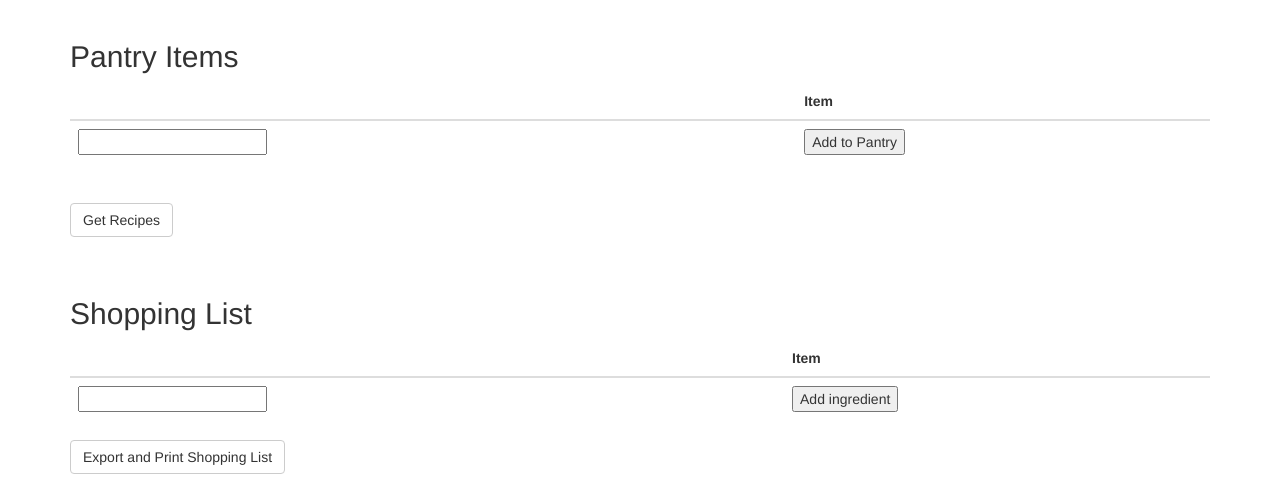
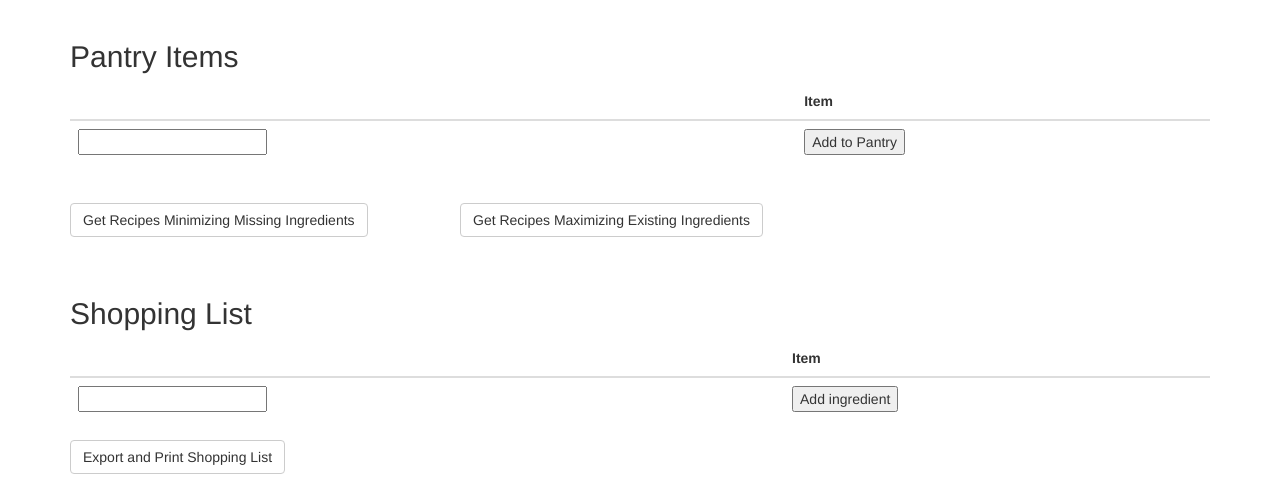
Before and after one commit to bacigaluped/cs3200, a Flask app: page / in a window 1280 px wide. Shown: the top 477 px of the page. Run offline with Flask 2, Linux system fonts and the light colour scheme; data that the repository does not hold is empty; some libraries are stand-ins or nearby versions.

Commit message:
Added two options for choosing ingredients, by maximizing existing ingredeients and minimizing non-existing ingredients. Also fixed how we were calling the api, it was expecting a string of comma separated ingredients.

```diff
--- a/app/routes.py
+++ b/app/routes.py
@@ -276,11 +276,12 @@ def save_recipes_in_database(recipe_list):
 
 
 @app.route('/call_api', methods=['POST'])
-@use_kwargs({'ingredients': fields.List(fields.Str())})
-def call_api(ingredients):
+@use_kwargs({'ingredients': fields.List(fields.Str()), 'ranking': fields.Int()})
+def call_api(ingredients, ranking):
+
     response = get("https://spoonacular-recipe-food-nutrition-v1.p.rapidapi.com/recipes/findByIngredients",
         headers=api_headers,
-        params={'ingredients': ingredients, 'number': 5, 'ranking': 1}
+        params={'ingredients': ','.join(ingredients), 'number': 5, 'ranking': ranking}
     )
 
     possible_recipe_list = save_recipes_in_database(response.json())
--- a/app/templates/ingredients.html
+++ b/app/templates/ingredients.html
@@ -49,13 +49,26 @@
 
 <br />
 
-
-<form method="post" action="{{url_for('call_api')}}" enctype="multipart/form-data" >
-    {% for ingredient in pantry_items %}
-        <input type="hidden" value="{{ingredient['food_item']}}" name="ingredients"/>
-    {% endfor %}
-    <input type="submit" class="btn btn-default" value="Get Recipes"/>
-</form>
+<div class="row">
+    <div class="col-xs-4">
+        <form method="post" action="{{url_for('call_api')}}" enctype="multipart/form-data" >
+            {% for ingredient in pantry_items %}
+                <input type="hidden" value="{{ingredient['food_item']}}" name="ingredients"/>
+            {% endfor %}
+            <input type="hidden" value=1 name="ranking" />
+            <input type="submit" class="btn btn-default" value="Get Recipes Minimizing Missing Ingredients"/>
+        </form>
+    </div>
+    <div class="col-xs-4">
+        <form method="post" action="{{url_for('call_api')}}" enctype="multipart/form-data" >
+            {% for ingredient in pantry_items %}
+                <input type="hidden" value="{{ingredient['food_item']}}" name="ingredients"/>
+            {% endfor %}
+            <input type="hidden" value=2 name="ranking" />
+            <input type="submit" class="btn btn-default" value="Get Recipes Maximizing Existing Ingredients"/>
+        </form>
+    </div>
+</div>
 
 <br />
 {% if possible_recipes|length > 0 %}
```
